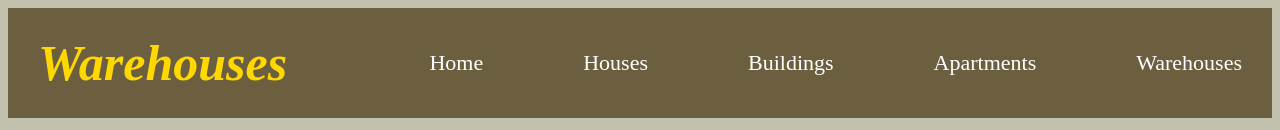
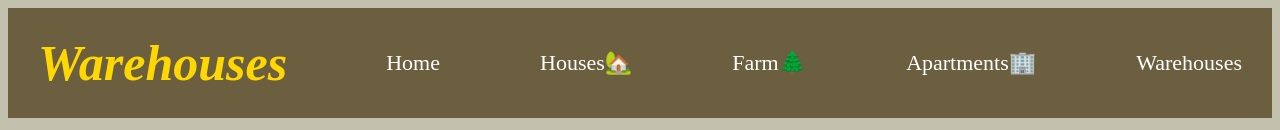
Before and after one commit to rwigambaaaron-sys/Lakers-group, a plain HTML site: page warehouses.html in a window 1280 px wide. Shown: the top 130 px of the page. Drawn offline with Linux system fonts and the light colour scheme.

Commit message:
warehouses.html

```diff
--- a/warehouses.html
+++ b/warehouses.html
@@ -3,7 +3,7 @@
 <head>
   <meta charset="UTF-8" />
   <meta name="viewport" content="width=device-width, initial-scale=1.0" />
-  <title>Warehouses</title>
+  <title>Warehouses🏬</title>
 
   <style>
     body{
@@ -214,9 +214,9 @@
     <nav class="site-nav">
       <ul>
                 <li><a href="https://rwigambaaaron-sys.github.io/Lakers-group/index.html">Home</a></li>
-   <li><a href="https://rwigambaaaron-sys.github.io/Lakers-group/houses.html">Houses</a></li>
-    <li><a href="https://rwigambaaaron-sys.github.io/Lakers-group/houses.html">Buildings</a></li>
-     <li><a href="https://rwigambaaaron-sys.github.io/Lakers-group/apartments.html">Apartments</a></li>
+   <li><a href="https://rwigambaaaron-sys.github.io/Lakers-group/houses.html">Houses🏡</a></li>
+    <li><a href="https://rwigambaaaron-sys.github.io/Lakers-group/farmland.html">Farm🌲</a></li>
+     <li><a href="https://rwigambaaaron-sys.github.io/Lakers-group/apartments.html">Apartments🏢</a></li>
        <li><a href="https://rwigambaaaron-sys.github.io/Lakers-group/warehouses.html">Warehouses</a></li>
       </ul>
     </nav>
```
